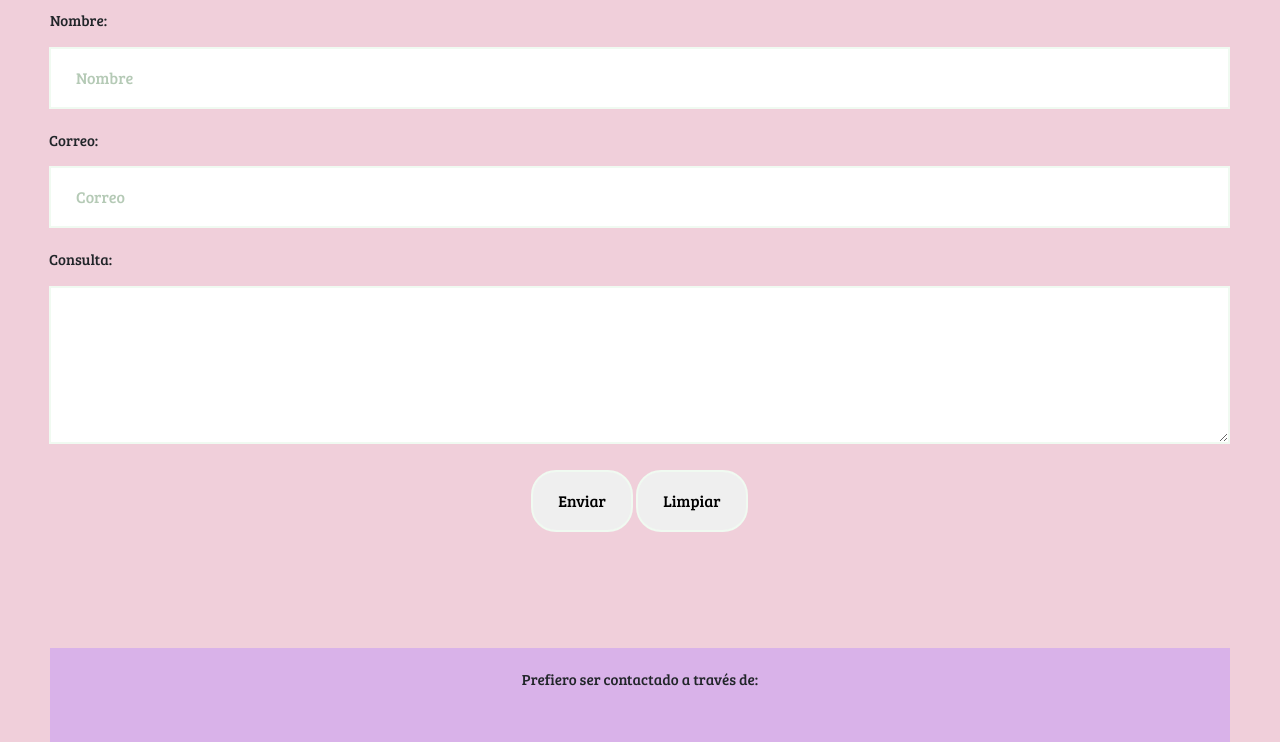
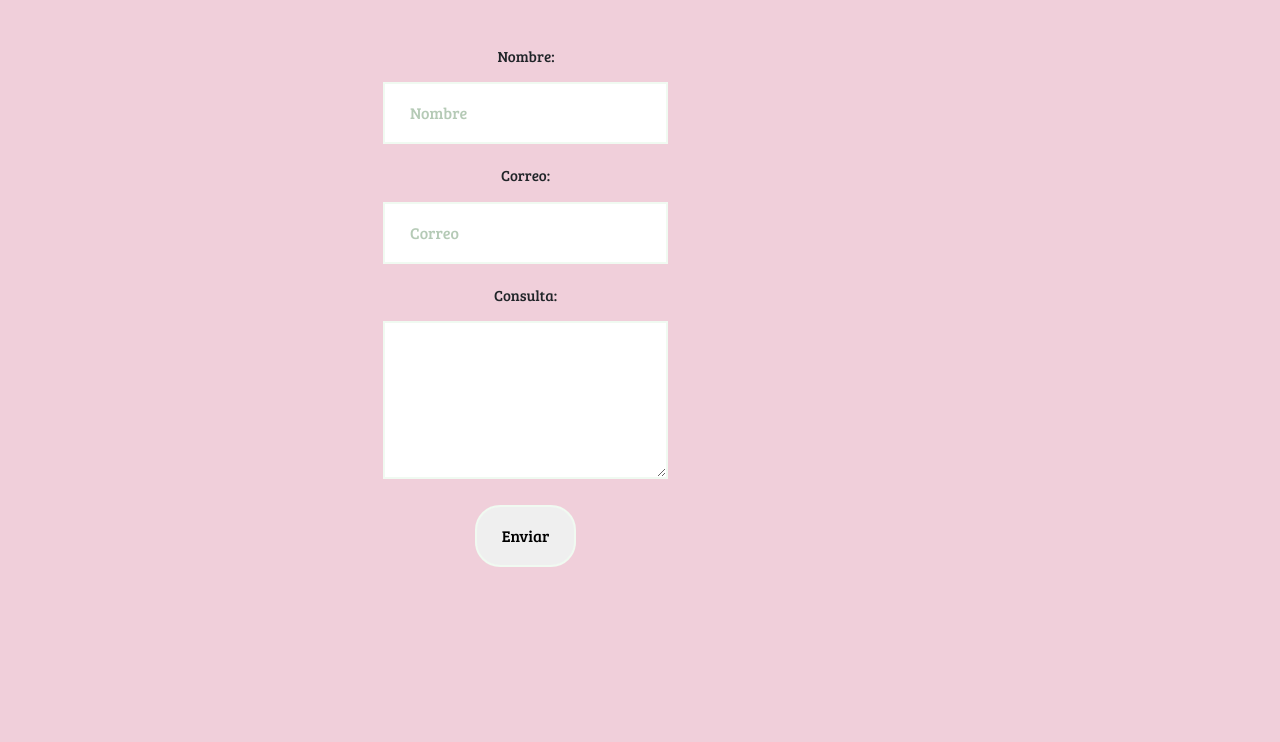
Before and after one commit to OrnellaArraiz/Portfolio, a plain HTML site: page pages/contacto.html in a window 1280 px wide. Shown: the part 217-959 px from the top of the page. Drawn offline with nearby package versions, Linux system fonts and the light colour scheme.

Commit message:
cambios en estilo

```diff
--- a/pages/contacto.html
+++ b/pages/contacto.html
@@ -82,15 +82,14 @@
                         <input type="text" name="name" id="name" placeholder="Nombre">
 
                         <label for="email">Correo:</label>
-                        <input type="text" name="email" id="email" placeholder="Correo">
+                        <input type="email" name="email" id="email" placeholder="Correo">
 
                         <label for="message">Consulta:</label>
-                        <textarea name="message" id="message" cols="30" rows="5" placeholder="Consulta">
+                        <textarea name="message" id="message" cols="30" rows="5">
                         </textarea>
 
                         <div class="btn">
-                            <input type="button" value="Enviar">
-                            <input type="reset" value="Limpiar">
+                            <input type="reset" value="Enviar">
                         </div>
 
                     </div>
--- a/scss/partials/_contacto.scss
+++ b/scss/partials/_contacto.scss
@@ -1,16 +1,25 @@
 form {
+    min-height: 90vh;
+    display: flex;
+    align-items: center;
     justify-content: center;
-    width: 100%;
-    height: 100%;
+    padding-left: 30%;
+    padding-right: 30%;
+    width: 50%;
+    height: 50%;
+
     .input-group {
         display: flex;
         flex-direction: column;
-        text-align: left;
+        text-align: center;
+        }
+
         label {
             font-size: 15px;
-            font-weight: 600px;
+            font-weight: 500px;
             margin-bottom: 15px;
         }
+
         input, textarea{
             padding: 17px 25px;
             border-radius: 25px;
@@ -22,22 +31,10 @@ form {
             color: #b5cab6;
         }
     }
-}
 
 .btn{
     font-size: 16px;
     border: 0;
     border-radius: 25px;
-    cursor: pointer;
 
 }
-
-@media (max-width: 765px){
-    form{
-        padding: 50px 30px;
-        width: 50%;
-        input{
-            padding: 15px;
-        }
-    }
-}
--- a/scss/partials/_header.scss
+++ b/scss/partials/_header.scss
@@ -3,8 +3,12 @@ header{
     width: 100%;
     height: 100px;
     background-color: variables.$header-color;
+    #navbarNav{
+        text-align: center;
+        z-index: 1;
+    }
     navbar-brand{
-        float: left;
+        float:left;
         color: #08415C;
         font-size: 45px;
     }
--- a/scss/partials/_main.scss
+++ b/scss/partials/_main.scss
@@ -3,11 +3,11 @@ main{
     border: 0;
     text-align: center;
     background: #f0cfda;
-    section{
-        margin: 50px;
+    .section-1{
+        margin: 0px;
         padding-bottom: 40px;
     }
-        article-1{
+        .article-1{
             padding-bottom: 20px;
             font-size: 30px;
             div{
@@ -25,12 +25,12 @@ main{
 
         }
 
-    section-2{
+    .section-2{
         font-size: 25px;
-        margin-bottom: 25px;
+        margin-bottom: 0px;
         text-align:center
     }
-    article-2{
+    .article-2{
         display: flex;
         justify-content: center;
         background: #d9b2e9;
```
Also changed, not shown: css/styles.css, 1 other file.
